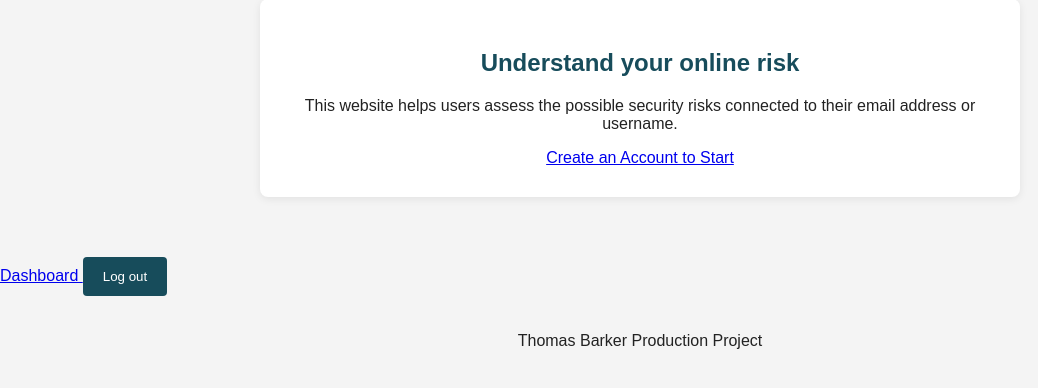
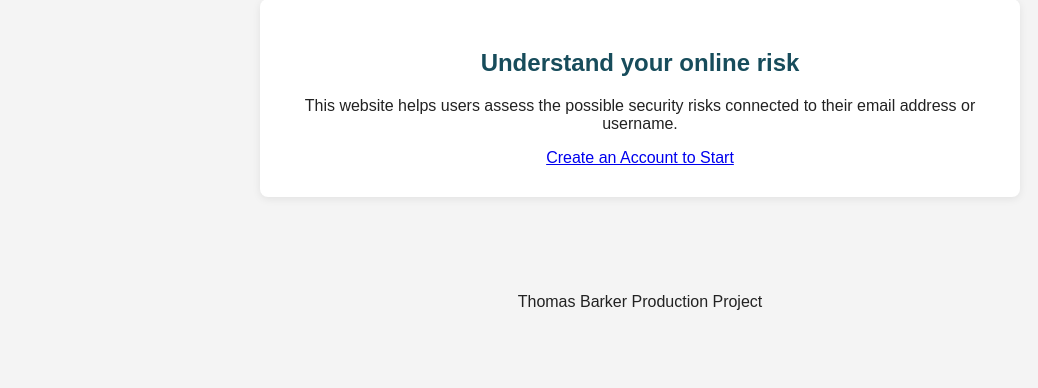
Before and after one commit to Thomas-BBarker/Section-3-Agile-Development-Accounts-creation-Dashboard-implementation-ATTEMPT-3, a Django app: page / in a window 1280 px wide. Shown: the part 220-608 px from the top of the page, without its empty margins (0-1038 px from the left). Run offline with Django 5.2, Linux system fonts and the light colour scheme; a user stored in the database is signed in.

Commit message:
index.html updated to remove duplicate buttons and to ensure correct display of information

```diff
--- a/home/templates/home/index.html
+++ b/home/templates/home/index.html
@@ -49,31 +49,6 @@
             <a href="{% url 'accounts:register' %}">Create an Account to Start</a>
         </section>
     </main>
-    {% if user.is_authenticated %}
-    <a href="{% url 'accounts:dashboard' %}">
-        Dashboard
-    </a>
-
-    <form
-        method="post"
-        action="{% url 'accounts:logout' %}"
-        style="display: inline;"
-    >
-        {% csrf_token %}
-
-        <button type="submit">
-            Log out
-        </button>
-    </form>
-{% else %}
-    <a href="{% url 'accounts:login' %}">
-        Login
-    </a>
-
-    <a href="{% url 'accounts:register' %}">
-        Register
-    </a>
-{% endif %}
 
     <footer>
         <p>Thomas Barker Production Project</p>
```
